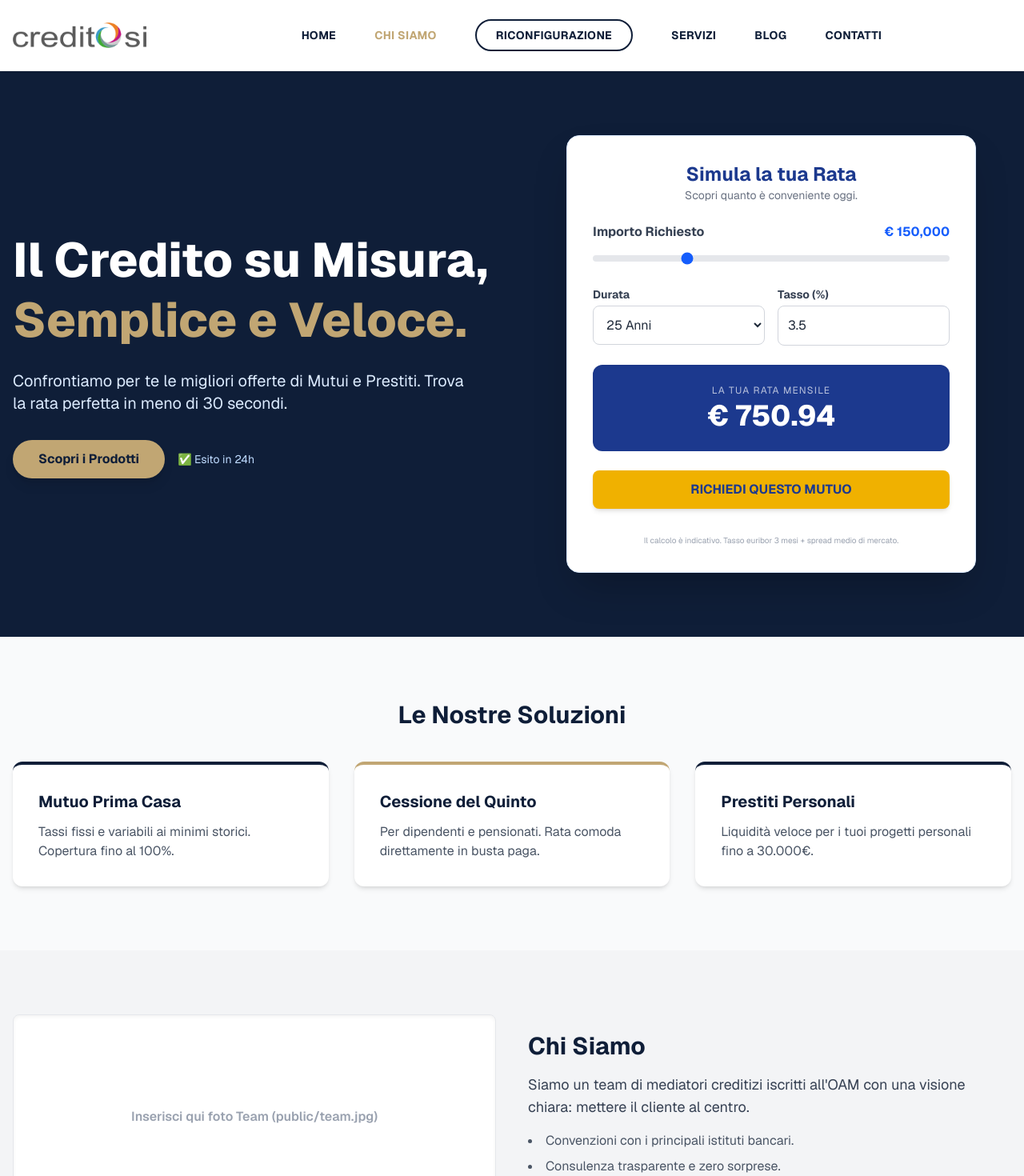
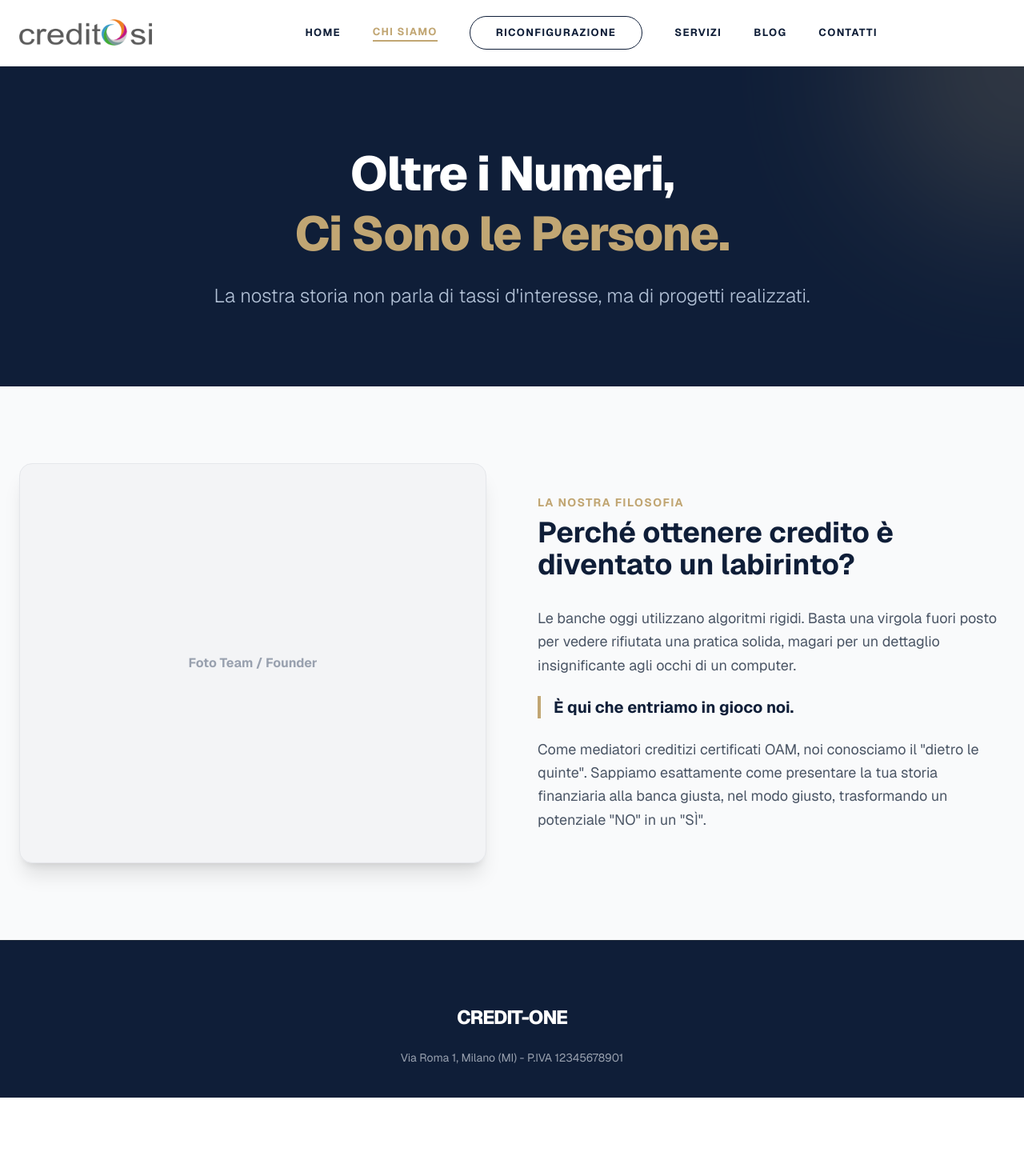
Before and after one commit to giacomocurigliano-sudo/landing-credito, a Next.js app: page /chi-siamo in a window 1280 px wide. Shown: the top 1470 px of the page at 80% size. After the commit the page ends 1372 px from the top, so only its background shows below. Built offline with nearby package versions, Linux system fonts and the light colour scheme.

Commit message:
Fix pagina chi siamo e header

```diff
--- a/app/chi-siamo/page.tsx
+++ b/app/chi-siamo/page.tsx
@@ -1,75 +1,47 @@
-"use client"; // INDISPENSABILE per le parti interattive
+"use client";
 
 import { useState } from "react";
 import Image from "next/image";
 import Link from "next/link";
-// Assicurati che questo file esista nella cartella components!
-import CalcolatoreRata from "@/components/CalcolatoreRata";
 
-export default function Home() {
-  // Variabile per gestire l'apertura/chiusura del menu mobile
+export default function ChiSiamoPage() {
   const [menuAperto, setMenuAperto] = useState(false);
 
   return (
-    <main className="min-h-screen bg-gray-50 text-gray-800 font-sans">
+    <main className="min-h-screen bg-gray-50 text-[#0F1E38] font-sans selection:bg-[#C1A673] selection:text-white">
 
-      {/* --- HEADER STILE CREDIT-ONE (Nuovo) --- */}
-      <header className="bg-white py-6 sticky top-0 z-50 border-b border-gray-100 shadow-sm">
-        <div className="container mx-auto px-4 flex justify-between items-center">
+      {/* =================================================================================
+          1. HEADER (Identico alla Home per continuità)
+         ================================================================================= */}
+      <header className="bg-white/95 backdrop-blur-md py-5 sticky top-0 z-50 border-b border-gray-100 shadow-sm transition-all duration-300">
+        <div className="container mx-auto px-6 flex justify-between items-center">
 
-          {/* LOGO - Versione Debug */}
+          {/* LOGO */}
           <div className="flex items-center">
              <Link href="/" className="flex items-center mr-8">
-                {/* Usiamo il tag img classico per essere sicuri al 100% che lo carichi */}
+                {/* Assicurati che logo.png sia in public */}
                 <img
-                    src="/brand.png"
+                    src="/brand.png" // O "logo.png" se hai risolto il nome
                     alt="Credit-One Logo"
                     className="h-10 w-auto object-contain"
                 />
-                {/* Se l'immagine non si carica, mostriamo il testo come riserva */}
-                <span className="ml-2 text-xl font-extrabold text-[#0F1E38] md:hidden">CREDIT-ONE</span>
              </Link>
           </div>
 
-          {/* MENU DESKTOP CENTRATO */}
-          <nav className="hidden md:flex w-full items-center justify-center gap-8 lg:gap-12 text-sm font-bold tracking-wide">
-
-            <Link href="/" className="text-[#0F1E38] hover:text-blue-600 transition">
-              HOME
-            </Link>
-
-            {/* Colore ORO specifico #C1A673 */}
-            <Link href="/chi-siamo" className="text-[#C1A673] hover:text-[#a38955] transition">
-              CHI SIAMO
-            </Link>
-
-            {/* BOTTONE A PILLOLA */}
-            <Link href="#riconfigurazione" className="border-2 border-[#0F1E38] text-[#0F1E38] px-6 py-2 rounded-full hover:bg-[#0F1E38] hover:text-white transition duration-300">
-              RICONFIGURAZIONE
-            </Link>
-
-            <Link href="#servizi" className="text-[#0F1E38] hover:text-blue-600 transition">
-              SERVIZI
-            </Link>
-
-            <Link href="/blog" className="text-[#0F1E38] hover:text-blue-600 transition">
-              BLOG
-            </Link>
-
-            <Link href="#contatti" className="text-[#0F1E38] hover:text-blue-600 transition">
-              CONTATTI
-            </Link>
-
+          {/* MENU DESKTOP */}
+          <nav className="hidden md:flex w-full items-center justify-center gap-10 text-[13px] font-bold tracking-widest uppercase">
+            <Link href="/" className="text-[#0F1E38] hover:text-[#C1A673] transition-colors duration-300">Home</Link>
+            <Link href="/chi-siamo" className="text-[#C1A673] border-b-2 border-[#C1A673]">Chi Siamo</Link>
+            <Link href="/#riconfigurazione" className="border-[1.5px] border-[#0F1E38] text-[#0F1E38] px-8 py-2.5 rounded-full hover:bg-[#0F1E38] hover:text-white transition-all duration-300 transform hover:scale-105">Riconfigurazione</Link>
+            <Link href="/#servizi" className="text-[#0F1E38] hover:text-[#C1A673] transition-colors duration-300">Servizi</Link>
+            <Link href="/blog" className="text-[#0F1E38] hover:text-[#C1A673] transition-colors duration-300">Blog</Link>
+            <Link href="/#contatti" className="text-[#0F1E38] hover:text-[#C1A673] transition-colors duration-300">Contatti</Link>
           </nav>
 
-          {/* ICONA HAMBURGER (Mobile) */}
+          {/* HAMBURGER MOBILE */}
           <div className="md:hidden">
-            <button
-                className="text-[#0F1E38] focus:outline-none"
-                onClick={() => setMenuAperto(!menuAperto)}
-            >
-                {/* Logica icona: se aperto mostra X, se chiuso mostra 3 linee */}
-                <svg className="w-8 h-8" fill="none" stroke="currentColor" viewBox="0 0 24 24">
+            <button className="text-[#0F1E38] p-2" onClick={() => setMenuAperto(!menuAperto)}>
+                <svg className="w-7 h-7" fill="none" stroke="currentColor" viewBox="0 0 24 24">
                     {menuAperto ? (
                         <path strokeLinecap="round" strokeLinejoin="round" strokeWidth={2} d="M6 18L18 6M6 6l12 12" />
                     ) : (
@@ -80,108 +52,77 @@ export default function Home() {
           </div>
         </div>
 
-        {/* MENU A TENDINA MOBILE (Visibile solo quando menuAperto è true) */}
+        {/* MENU MOBILE */}
         {menuAperto && (
-            <div className="md:hidden bg-white border-t border-gray-100 absolute w-full left-0 top-full shadow-lg flex flex-col p-6 space-y-6 text-center z-50">
+            <div className="md:hidden bg-white border-t border-gray-100 absolute w-full left-0 top-full shadow-2xl flex flex-col p-8 space-y-6 text-center z-50">
                 <Link href="/" onClick={() => setMenuAperto(false)} className="text-[#0F1E38] font-bold text-lg">HOME</Link>
                 <Link href="/chi-siamo" onClick={() => setMenuAperto(false)} className="text-[#C1A673] font-bold text-lg">CHI SIAMO</Link>
-                <Link href="#riconfigurazione" onClick={() => setMenuAperto(false)} className="border-2 border-[#0F1E38] text-[#0F1E38] px-6 py-2 rounded-full mx-auto inline-block font-bold">RICONFIGURAZIONE</Link>
-                <Link href="#servizi" onClick={() => setMenuAperto(false)} className="text-[#0F1E38] font-bold text-lg">SERVIZI</Link>
-                <Link href="/blog" onClick={() => setMenuAperto(false)} className="text-[#0F1E38] font-bold text-lg">BLOG</Link>
-                <Link href="#contatti" onClick={() => setMenuAperto(false)} className="text-[#0F1E38] font-bold text-lg">CONTATTI</Link>
+                <Link href="/#riconfigurazione" onClick={() => setMenuAperto(false)} className="bg-[#0F1E38] text-white px-8 py-3 rounded-full mx-auto inline-block font-bold shadow-lg">RICONFIGURAZIONE</Link>
+                <Link href="/#servizi" onClick={() => setMenuAperto(false)} className="text-[#0F1E38] font-bold text-lg">SERVIZI</Link>
+                <Link href="/#contatti" onClick={() => setMenuAperto(false)} className="text-[#0F1E38] font-bold text-lg">CONTATTI</Link>
             </div>
         )}
       </header>
 
-      {/* --- HERO SECTION CON CALCOLATORE --- */}
-      <section className="bg-[#0F1E38] text-white py-12 md:py-20 relative overflow-hidden">
-        <div className="container mx-auto px-4">
-          <div className="flex flex-col md:flex-row items-center gap-12">
+      {/* =================================================================================
+          2. HERO CHI SIAMO
+         ================================================================================= */}
+      <section className="relative h-[50vh] flex items-center justify-center bg-[#0F1E38] overflow-hidden">
+        {/* Sfondo Decorativo */}
+        <div className="absolute top-0 left-0 w-full h-full opacity-20">
+             <div className="absolute top-0 right-0 w-96 h-96 bg-[#C1A673] rounded-full blur-[100px] translate-x-1/2 -translate-y-1/2"></div>
+        </div>
 
-            {/* Testo a Sinistra */}
-            <div className="md:w-1/2 text-center md:text-left">
-              <h1 className="text-4xl md:text-6xl font-extrabold mb-6 leading-tight">
-                Il Credito su Misura, <br /> <span className="text-[#C1A673]">Semplice e Veloce.</span>
-              </h1>
-              <p className="text-lg md:text-xl mb-8 text-blue-100 max-w-xl mx-auto md:mx-0">
-                Confrontiamo per te le migliori offerte di Mutui e Prestiti.
-                Trova la rata perfetta in meno di 30 secondi.
-              </p>
-
-              <div className="flex flex-col sm:flex-row gap-4 justify-center md:justify-start">
-                 <a href="#prodotti" className="bg-[#C1A673] text-[#0F1E38] px-8 py-3 rounded-full font-bold hover:bg-white transition shadow-lg">
-                  Scopri i Prodotti
-                 </a>
-                 <div className="flex items-center gap-2 text-sm text-blue-200 mt-2 sm:mt-0 justify-center">
-                    ✅ Esito in 24h
-                 </div>
-              </div>
-            </div>
-
-            {/* Calcolatore a Destra */}
-            <div className="md:w-1/2 w-full mt-8 md:mt-0">
-                <CalcolatoreRata />
-            </div>
-
-          </div>
+        <div className="relative z-10 container mx-auto px-6 text-center text-white">
+          <h1 className="text-4xl md:text-6xl font-extrabold mb-6 leading-tight tracking-tight">
+            Oltre i Numeri, <br/>
+            <span className="text-[#C1A673]">Ci Sono le Persone.</span>
+          </h1>
+          <p className="text-xl md:text-2xl max-w-3xl mx-auto text-blue-100/80 font-light">
+            La nostra storia non parla di tassi d'interesse, ma di progetti realizzati.
+          </p>
         </div>
       </section>
 
-      {/* --- SEZIONE SERVIZI / PRODOTTI --- */}
-      <section id="prodotti" className="py-20 container mx-auto px-4">
-        <h2 className="text-3xl font-bold text-center mb-10 text-[#0F1E38]">Le Nostre Soluzioni</h2>
-        <div className="grid grid-cols-1 md:grid-cols-3 gap-8">
-          {/* Card 1 */}
-          <div className="bg-white p-8 rounded-xl shadow-md border-t-4 border-[#0F1E38] hover:shadow-xl transition hover:-translate-y-1">
-            <h3 className="text-xl font-bold mb-3 text-[#0F1E38]">Mutuo Prima Casa</h3>
-            <p className="text-gray-600">Tassi fissi e variabili ai minimi storici. Copertura fino al 100%.</p>
-          </div>
-          {/* Card 2 */}
-          <div className="bg-white p-8 rounded-xl shadow-md border-t-4 border-[#C1A673] hover:shadow-xl transition hover:-translate-y-1">
-            <h3 className="text-xl font-bold mb-3 text-[#0F1E38]">Cessione del Quinto</h3>
-            <p className="text-gray-600">Per dipendenti e pensionati. Rata comoda direttamente in busta paga.</p>
-          </div>
-          {/* Card 3 */}
-          <div className="bg-white p-8 rounded-xl shadow-md border-t-4 border-[#0F1E38] hover:shadow-xl transition hover:-translate-y-1">
-            <h3 className="text-xl font-bold mb-3 text-[#0F1E38]">Prestiti Personali</h3>
-            <p className="text-gray-600">Liquidità veloce per i tuoi progetti personali fino a 30.000€.</p>
-          </div>
-        </div>
-      </section>
-
-      {/* --- SEZIONE CHI SIAMO --- */}
-      <section id="chi-siamo" className="py-20 bg-gray-100">
-        <div className="container mx-auto px-4 flex flex-col md:flex-row items-center gap-10">
+      {/* =================================================================================
+          3. STORYTELLING & VALORI
+         ================================================================================= */}
+      <section className="py-24 container mx-auto px-6">
+        <div className="flex flex-col md:flex-row items-center gap-16">
             <div className="md:w-1/2">
-                {/* Placeholder Immagine */}
-                <div className="bg-white h-64 rounded-lg flex items-center justify-center text-gray-400 shadow-inner border border-gray-200">
-                    <span className="font-semibold">Inserisci qui foto Team (public/team.jpg)</span>
+                 {/* Placeholder Immagine */}
+                 <div className="bg-gray-100 h-[500px] w-full rounded-2xl flex items-center justify-center text-gray-400 border border-gray-200 shadow-xl relative overflow-hidden group">
+                    <div className="absolute inset-0 bg-gradient-to-t from-[#0F1E38]/50 to-transparent opacity-0 group-hover:opacity-100 transition duration-500"></div>
+                    <span className="relative z-10 font-bold">Foto Team / Founder</span>
+                 </div>
+            </div>
+            <div className="md:w-1/2 space-y-8">
+                <div>
+                    <h4 className="text-[#C1A673] font-bold tracking-widest uppercase text-sm mb-2">La Nostra Filosofia</h4>
+                    <h2 className="text-3xl md:text-4xl font-bold mb-6 text-[#0F1E38]">Perché ottenere credito è diventato un labirinto?</h2>
                 </div>
-            </div>
-            <div className="md:w-1/2">
-                <h2 className="text-3xl font-bold mb-4 text-[#0F1E38]">Chi Siamo</h2>
-                <p className="text-lg text-gray-700 mb-4">
-                    Siamo un team di mediatori creditizi iscritti all'OAM con una visione chiara:
-                    mettere il cliente al centro.
-                </p>
-                <ul className="list-disc list-inside text-gray-600 space-y-2">
-                    <li>Convenzioni con i principali istituti bancari.</li>
-                    <li>Consulenza trasparente e zero sorprese.</li>
-                    <li>Supporto dedicato fino all'erogazione.</li>
-                </ul>
+                <div className="space-y-6 text-lg text-gray-600 leading-relaxed">
+                    <p>
+                        Le banche oggi utilizzano algoritmi rigidi. Basta una virgola fuori posto per vedere rifiutata una pratica solida, magari per un dettaglio insignificante agli occhi di un computer.
+                    </p>
+                    <p className="font-bold text-[#0F1E38] text-xl border-l-4 border-[#C1A673] pl-4">
+                        È qui che entriamo in gioco noi.
+                    </p>
+                    <p>
+                        Come mediatori creditizi certificati OAM, noi conosciamo il "dietro le quinte". Sappiamo esattamente come presentare la tua storia finanziaria alla banca giusta, nel modo giusto, trasformando un potenziale "NO" in un "SÌ".
+                    </p>
+                </div>
             </div>
         </div>
       </section>
 
-      {/* --- FOOTER --- */}
-      <footer className="bg-[#0F1E38] text-gray-400 py-10 text-sm border-t border-gray-800">
-        <div className="container mx-auto px-4 text-center">
-          <p className="mb-2 font-bold text-white tracking-widest">CREDIT-ONE S.P.A.</p>
-          <p>P.IVA: 12345678901 - Iscrizione OAM n. M12345</p>
-          <div className="mt-6 flex justify-center gap-6">
-            <a href="#" className="hover:text-white transition">Privacy Policy</a>
-            <a href="#" className="hover:text-white transition">Trasparenza</a>
-          </div>
+      {/* =================================================================================
+          4. FOOTER
+         ================================================================================= */}
+      <footer className="bg-[#0F1E38] text-white pt-20 pb-10 border-t border-gray-800">
+        <div className="container mx-auto px-6 text-center">
+             <h4 className="text-2xl font-extrabold mb-6 tracking-tighter">CREDIT-ONE</h4>
+             <p className="text-gray-400 text-sm">Via Roma 1, Milano (MI) - P.IVA 12345678901</p>
         </div>
       </footer>
 
```
